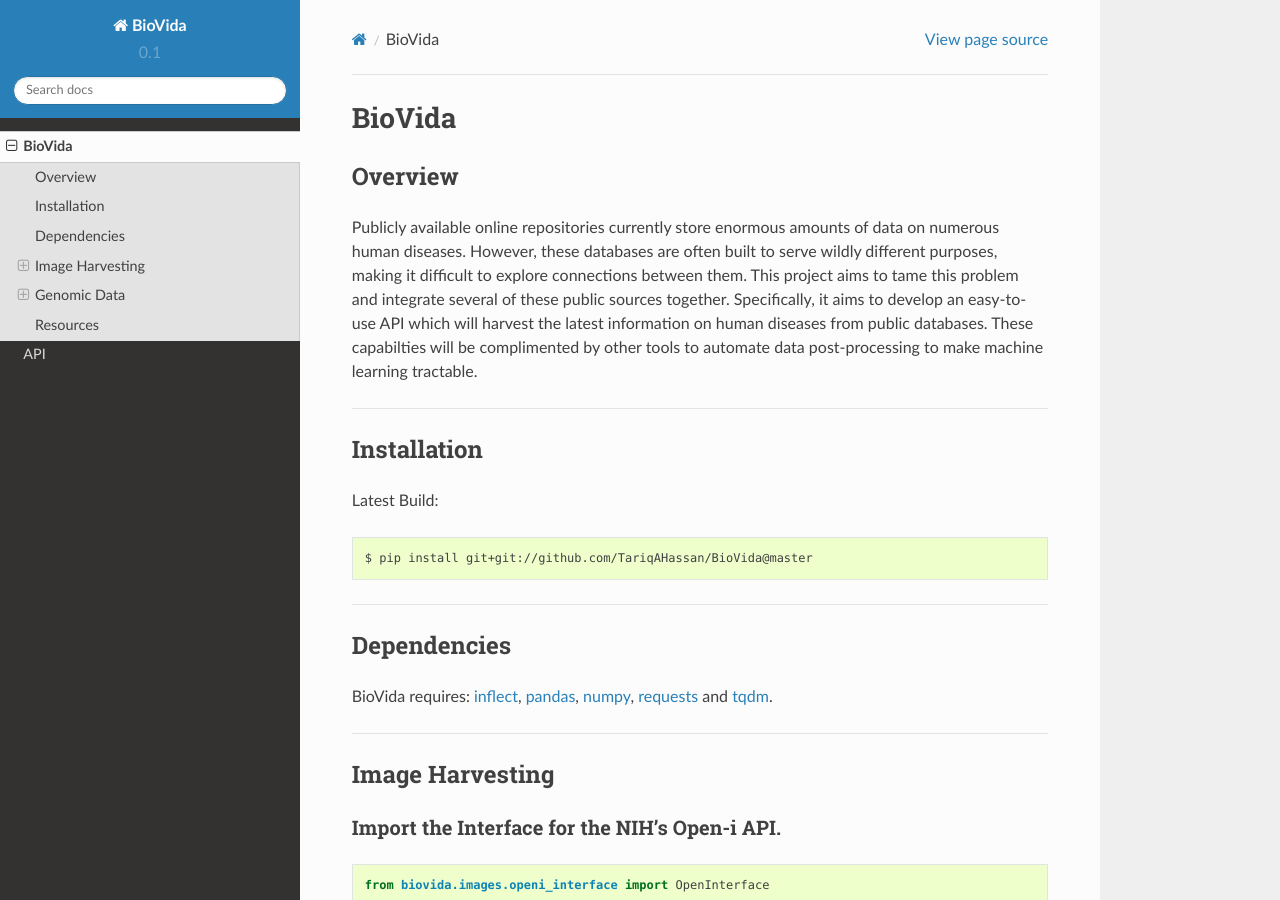
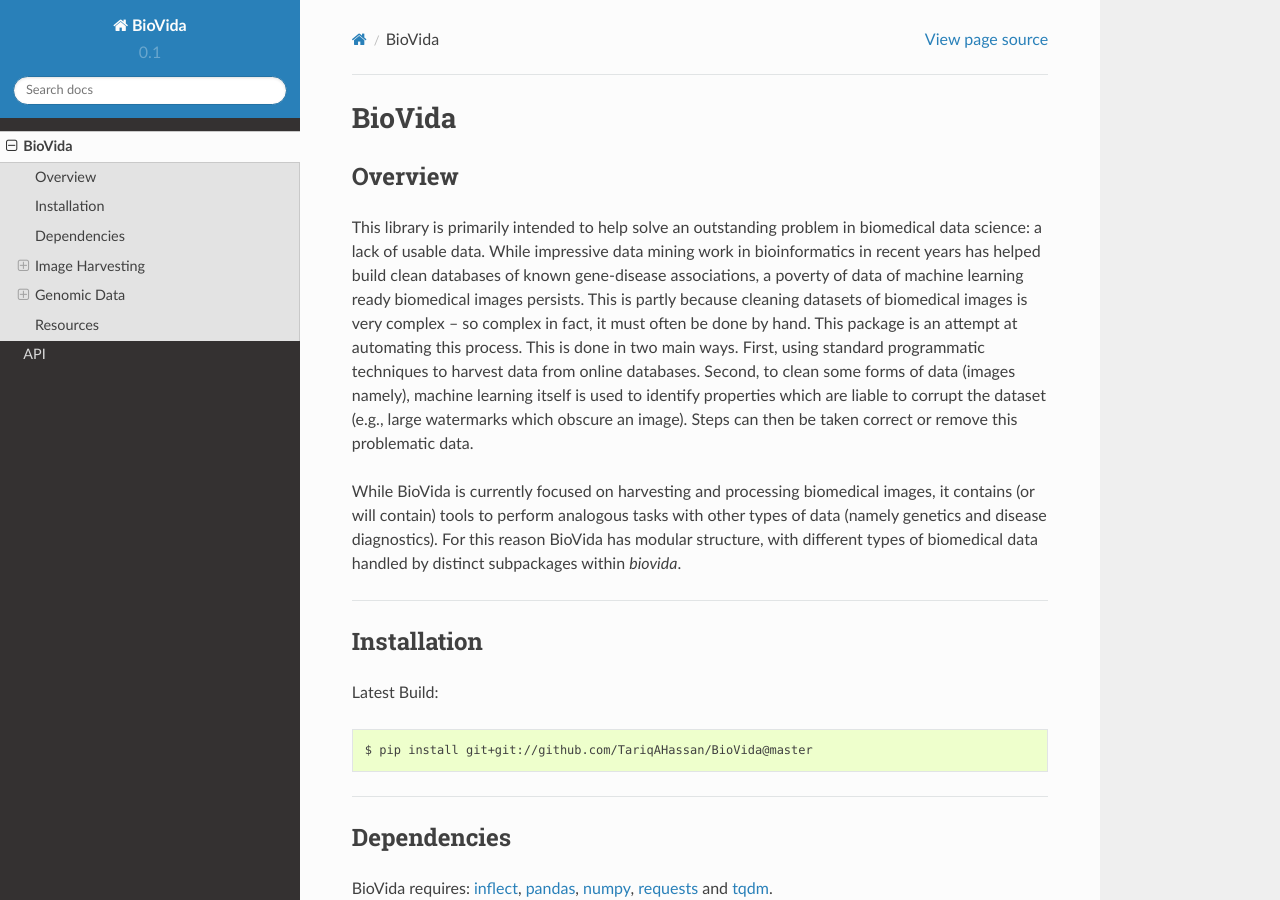
Before and after one commit to TariqAHassan/BioVida, a Sphinx documentation site: the page built from docs/README.rst, in a window 1280 px wide and 900 px high. Built offline with Sphinx 7.4.7 and the Read the Docs theme 2.0.0, drawn with Linux system fonts in a browser that asks for light colours.

Commit message:
Update README

```diff
--- a/docs/README.rst
+++ b/docs/README.rst
@@ -4,15 +4,19 @@
 Overview
 ~~~~~~~~
 
-Publicly available online repositories currently store enormous amounts
-of data on numerous human diseases. However, these databases are often
-built to serve wildly different purposes, making it difficult to explore
-connections between them. This project aims to tame this problem and
-integrate several of these public sources together. Specifically, it
-aims to develop an easy-to-use API which will harvest the latest
-information on human diseases from public databases. These capabilties
-will be complimented by other tools to automate data post-processing to
-make machine learning tractable.
+This library is primarily intended to help solve an outstanding problem in biomedical data science: a lack of usable data.
+While impressive data mining work in bioinformatics in recent years has helped build clean databases of known gene-disease
+associations, a poverty of data of machine learning ready biomedical images persists. This is partly because cleaning datasets
+of biomedical images is very complex -- so complex in fact, it must often be done by hand. This package is an attempt
+at automating this process. This is done in two main ways. First, using standard programmatic techniques to
+harvest data from online databases. Second, to clean some forms of data (images namely), machine learning itself is used to
+identify properties which are liable to corrupt the dataset (e.g., large watermarks which obscure an image).
+Steps can then be taken correct or remove this problematic data.
+
+While BioVida is currently focused on harvesting and processing biomedical images, it contains (or will contain)
+tools to perform analogous tasks with other types of data (namely genetics and disease diagnostics).
+For this reason BioVida has modular structure, with different types of biomedical data handled by distinct subpackages
+within `biovida`.
 
 --------------
 
```
Also changed, not shown: README.md (+7 -7 lines).
